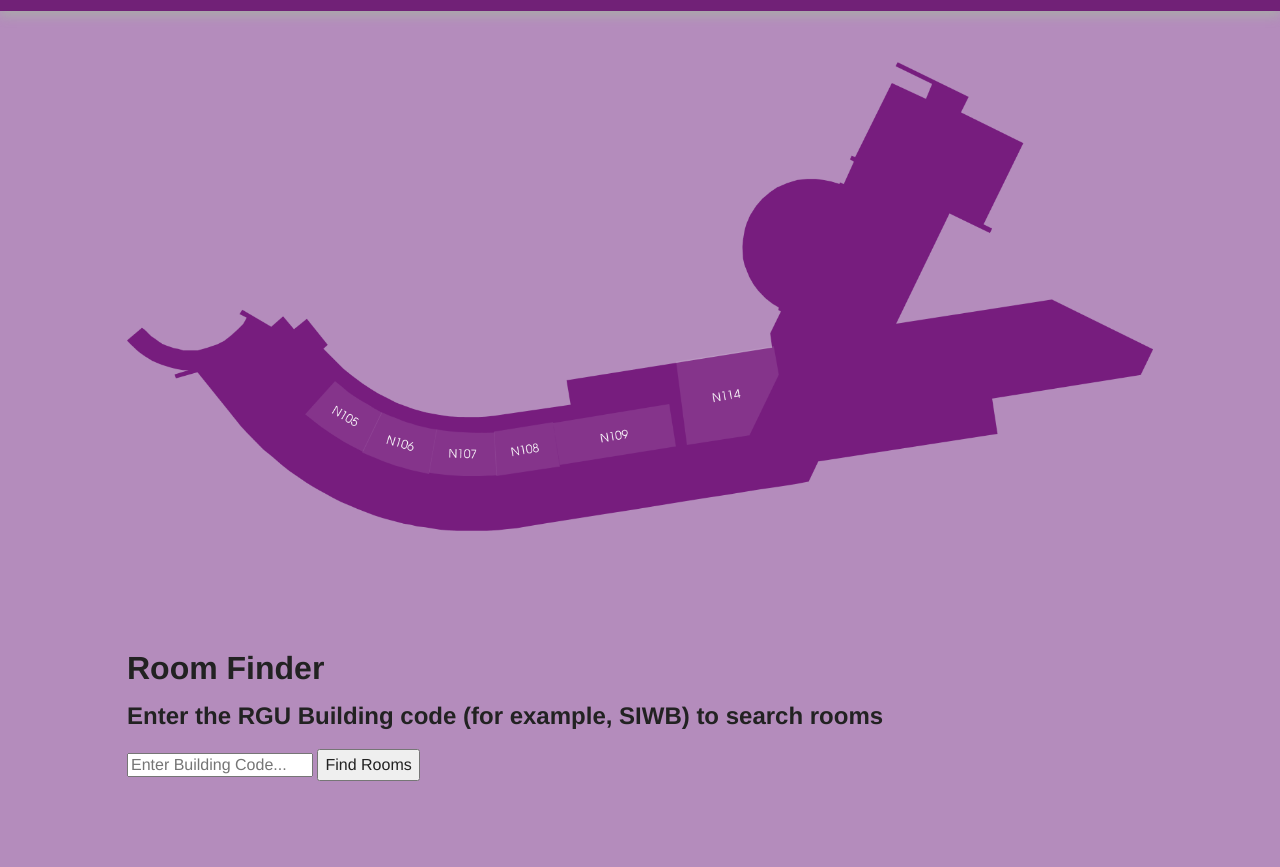
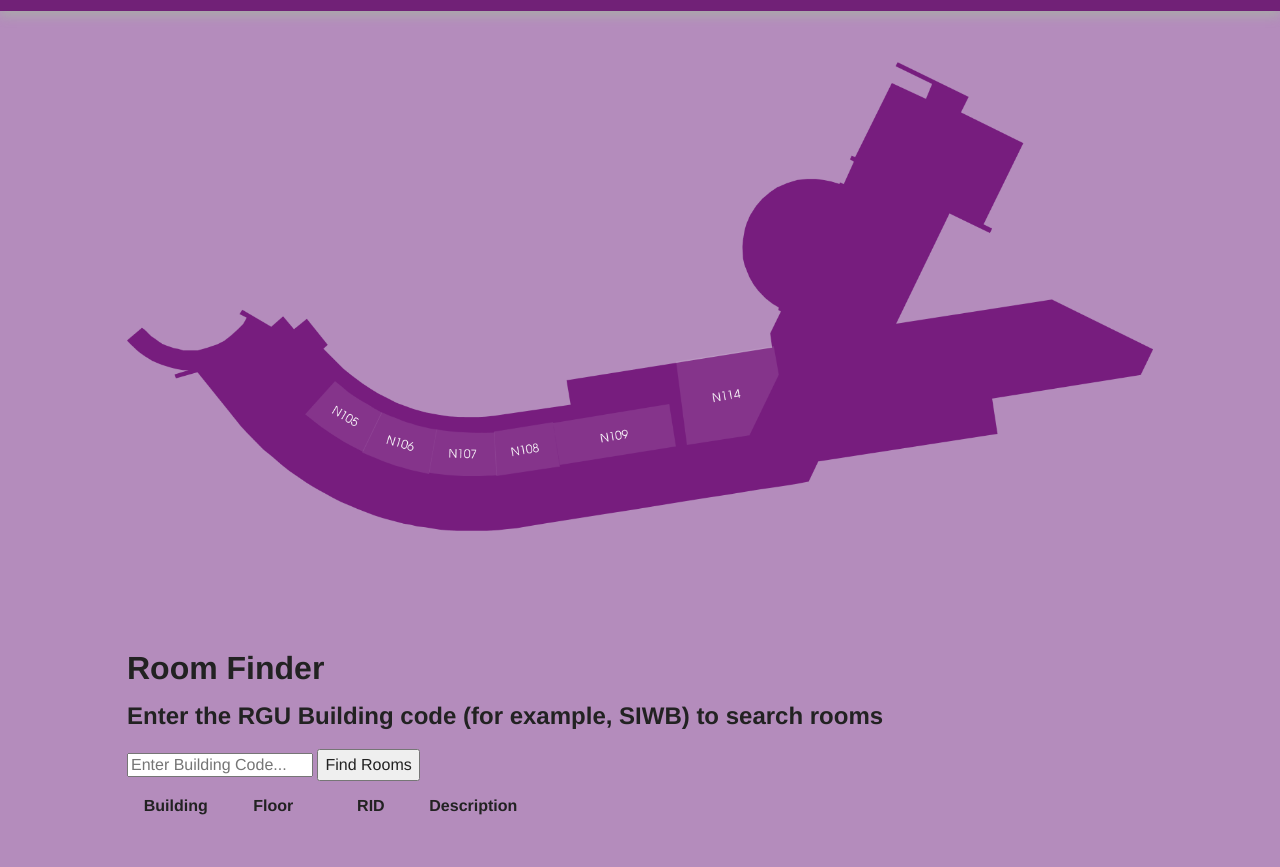
Before and after one commit to h-forster/wayfinders, a plain HTML site: page product.html in a window 1280 px wide. Shown: the part 85-952 px from the top of the page. Drawn offline with nearby package versions, Linux system fonts and the light colour scheme.

Commit message:
made stuff

```diff
--- a/css/main.css
+++ b/css/main.css
@@ -252,10 +252,6 @@ body a:hover {
     height: 500px;
 }
 
-.table {
-    width: 200px;
-    height: 300px;
-}
 
 /* ==============
     MOBILE: Main
--- a/product.html
+++ b/product.html
@@ -15,7 +15,7 @@
     <link rel="stylesheet" href="css/main.css">
     <script type="text/javascript" src="//cdnjs.cloudflare.com/ajax/libs/lodash.js/0.10.0/lodash.min.js"></script>
     <script src="js/vendor/modernizr-2.8.3-respond-1.4.2.min.js"></script>
-    <script src=”app.js”></script>
+    <!-- <script src=”app.js”></script> -->
 </head>
 <body>
     <!--[if lt IE 8]>
@@ -61,13 +61,13 @@
                                 <input class="form-control" id="user-input" placeholder="Enter Building Code...">
                                 <button id="button" class="btn btn-secondary">Find Rooms</button>
                             </form>
-                            <table class="table" cellpadding="10">
+                            <table class="table" cellpadding="10" style="width: 400px" style="height: 300px">
                                 <thead>
-                                    <tr>
-                                        <th scope="col">Building</th>
-                                        <th scope="col">Floor</th>
-                                        <th scope="col">RID</th>
-                                        <th scope="col">Description</th>
+                                    <tr style="height: 50px;">
+                                        <th scope="col" style="width: 80px;">Building</th>
+                                        <th scope="col" style="width: 80px;">Floor</th>
+                                        <th scope="col" style="width: 80px;">RID</th>
+                                        <th scope="col" style="width: 80px;">Description</th>
                                     </tr>
                                 </thead>
                             </table>
@@ -86,8 +86,8 @@
         </footer>
     </div>
 
-    <script src="//ajax.googleapis.com/ajax/libs/jquery/1.11.2/jquery.min.js"></script>
-    <script>window.jQuery || document.write('<script src="js/vendor/jquery-1.11.2.min.js"><\/script>')</script>
+    <!-- <script src="//ajax.googleapis.com/ajax/libs/jquery/1.11.2/jquery.min.js"></script>
+    <script>window.jQuery || document.write('<script src="js/vendor/jquery-1.11.2.min.js"><\/script>')</script> -->
     <script src="https://d3js.org/d3.v7.min.js">
         d3.csv("SIWB_Rooms.csv").then(function(data){
             var rooms = data;
@@ -101,7 +101,7 @@
                 d3.event.preventDefault();
                 var inputCode = d3.select("#user-input").property("value");
                 var filteredRooms = SIWB_Rooms.filter(SIWB_Rooms => SIWB_Rooms.Buildings.includes(inputCode));
-                var output = _.sortBy(filteredRooms, 'Floor').reverse()
+                var output = _.sortBy(filteredRooms, 'Floor').reverse();
 
                 for (var i = 0; i < filteredRooms.length; i++){
                     d3.select("table").insert("tr").html(
```
